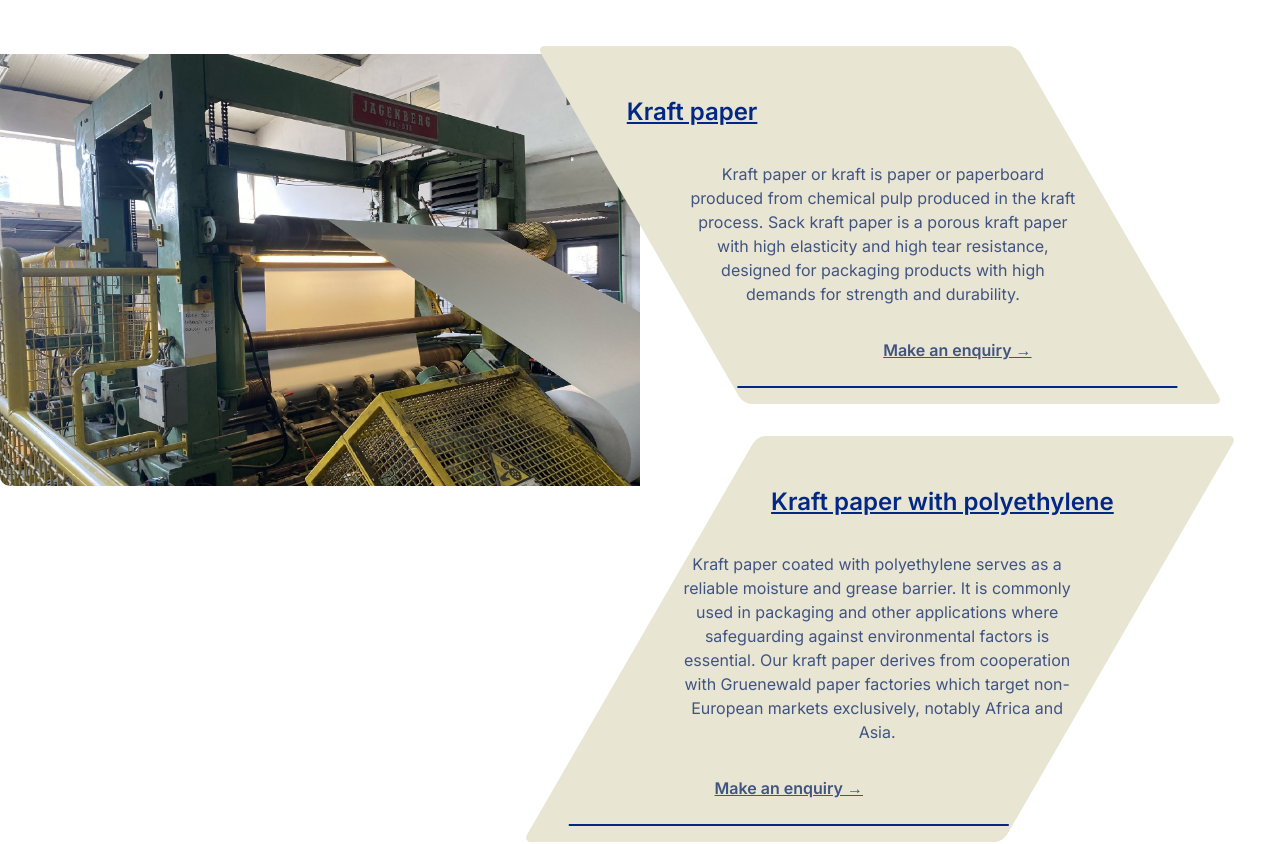
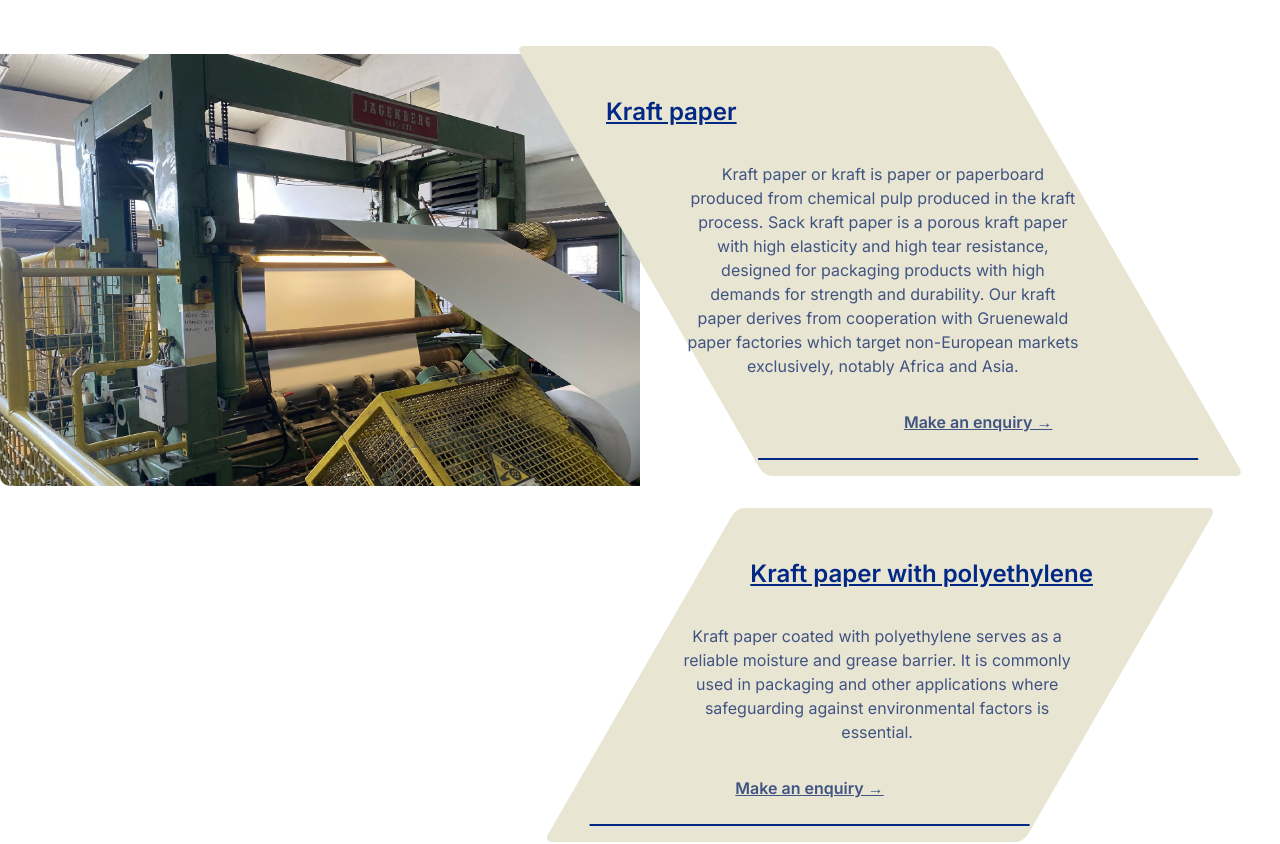
Before and after one commit to theephraimicarus/unitasTeplica, a Next.js app in the folder unitas/: page /products in a window 1280 px wide. Shown: the part 2181-3025 px from the top of the page. Built offline with nearby package versions, Linux system fonts and the light colour scheme.

Commit message:
kraft paper

```diff
--- a/unitas/app/components/heroproducts.tsx
+++ b/unitas/app/components/heroproducts.tsx
@@ -163,7 +163,9 @@ export default function HeroProducts() {
                 chemical pulp produced in the kraft process. Sack kraft paper is
                 a porous kraft paper with high elasticity and high tear
                 resistance, designed for packaging products with high demands
-                for strength and durability.
+                for strength and durability. Our kraft paper derives from cooperation
+                with Gruenewald paper factories which target non-European
+                markets exclusively, notably Africa and Asia.
               </p>
               <a href="/contact">
                 <p className="text-center underline pt-2 pb-6 font-semibold border-b-2 border-bluenitas lg:-skew-x-[30deg] text-[#405482]">
@@ -182,9 +184,7 @@ export default function HeroProducts() {
                 Kraft paper coated with polyethylene serves as a reliable
                 moisture and grease barrier. It is commonly used in packaging
                 and other applications where safeguarding against environmental
-                factors is essential. Our kraft paper derives from cooperation
-                with Gruenewald paper factories which target non-European
-                markets exclusively, notably Africa and Asia.
+                factors is essential.
               </p>
               <a href="/contact">
                 <p className="text-center underline pt-2 pb-6 font-semibold border-b-2 border-bluenitas lg:skew-x-[30deg] text-[#405482]">
```
